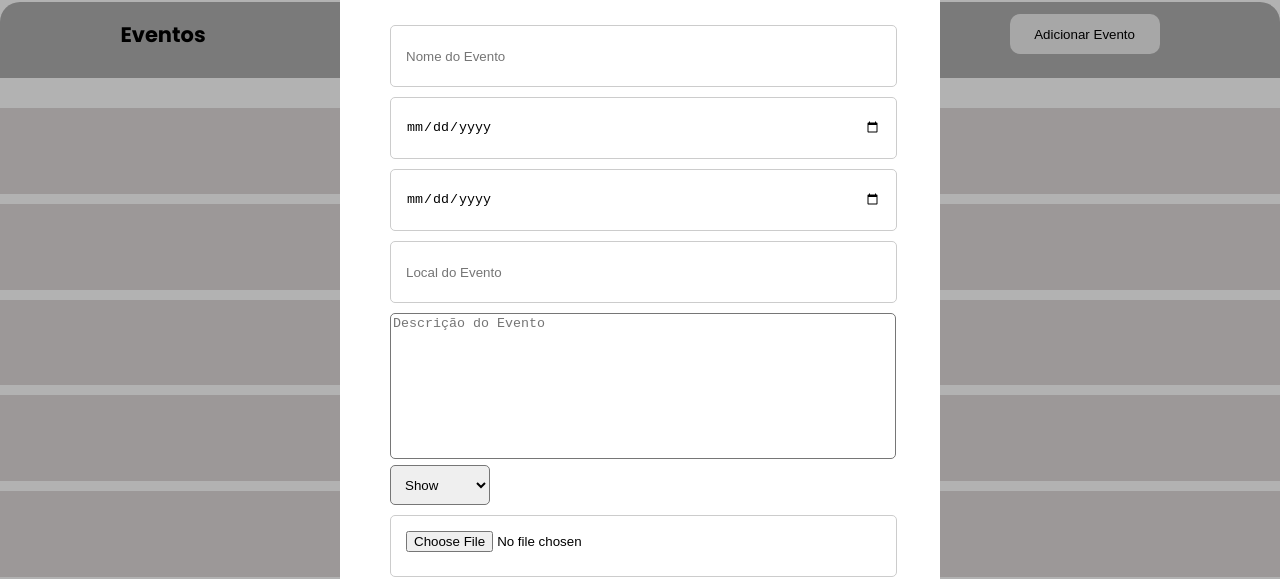
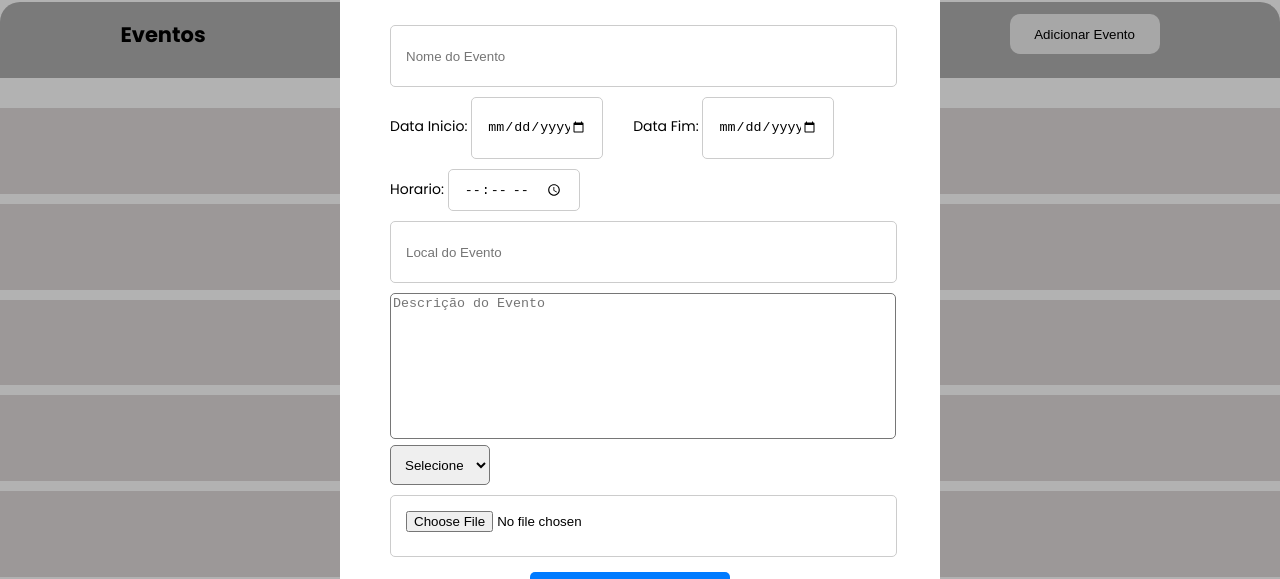
Before and after one commit to pedroedu06/EventFlow, a React (Vite) app in the folder front/eventflow/: page /dashbordEvent in a window 1280 px wide. Both pictures are taken after typing "Sample" into the empty fields and a click on the button "Adicionar Evento". Shown: the part 100-679 px from the top of the page. Built offline with nearby package versions, Linux system fonts and the light colour scheme.

Commit message:
modificacoes no registro de evento e banco de dados, adcionado mais informacoes sobre o evento

```diff
--- a/front/eventflow/src/pages/dashboard/dashadmevent.css
+++ b/front/eventflow/src/pages/dashboard/dashadmevent.css
@@ -139,6 +139,16 @@
     border-radius: 5px;
 }
 
+.date .dataEvent {
+    margin-right: 30px;
+    width: 100px;
+}
+
+.dateTime .horarioEvent {
+    width: 100px;
+    height: 10px;
+}
+
 .modalContainer textarea {
     width: 100%;
     height: 140px;
--- a/front/eventflow/src/pages/dashboard/dashadmevent.tsx
+++ b/front/eventflow/src/pages/dashboard/dashadmevent.tsx
@@ -7,11 +7,11 @@ import { FaInfoCircle } from "react-icons/fa";
 import { MdOutlineArrowBackIos } from "react-icons/md";
 import axios from 'axios'
 
-
 const DashbordEvent: React.FC = () => {
     const [name, setName] = useState("");
     const [dataInicio, setdataInicio] = useState("");
     const [dataFim, setdataFim] = useState("");
+    const [horarioEvent, setDatatime] = useState("");
     const [local, setLocal] = useState("");
     const [description, setDescription] = useState("");
     const [optionValue, setOptionValue] = useState("");
@@ -26,6 +26,8 @@ const DashbordEvent: React.FC = () => {
         setFile(e.target.files[0]);
     }
 };
+
+    //axios.get("http://localhost:5000/getEvents")
 
     // abertura e fechamento de modal
     const openModal: any = () =>{
@@ -62,11 +64,12 @@ const DashbordEvent: React.FC = () => {
 
     const handleSubmit = (e: React.FormEvent) => {
             e.preventDefault()
-
+            console.log(optionValue)
             axios.post("http://localhost:5000/registroevento", {
                 name,
                 dataInicio,
                 dataFim,
+                horarioEvent,
                 local,
                 description,
                 optionValue
@@ -77,6 +80,8 @@ const DashbordEvent: React.FC = () => {
             .catch(error => {
                 console.log("evento nao registrado pae", error)
             })
+
+
 
             if (!file) {
                 console.log("sem arquivo");
@@ -168,11 +173,20 @@ const DashbordEvent: React.FC = () => {
                 <button className="fechar">X</button>
                     <form className="AdicionarEvento">
                         <input type="text" placeholder="Nome do Evento" onChange={(e:any) => setName(e.target.value)} required/>
-                        <input type="date" className="dataEvent" onChange={(e:any) => setdataInicio(e.target.value)} required/>
-                        <input type="date" className="dataEvent" onChange={(e:any) => setdataFim(e.target.value)} required/>
+                        <div className="date">
+                            <label htmlFor="date">Data Inicio: </label>
+                            <input type="date" className="dataEvent" onChange={(e:any) => setdataInicio(e.target.value)} required/>
+                            <label htmlFor="date">Data Fim: </label>
+                            <input type="date" className="dataEvent" onChange={(e:any) => setdataFim(e.target.value)} required/>
+                        </div>
+                        <div className="dateTime">
+                            <label htmlFor="time">Horario: </label>
+                            <input type="time" className="horarioEvent" placeholder="Horario de Inicio" onChange={(e:any) => setDatatime(e.target.value)} />
+                        </div>
                         <input type="text" placeholder="Local do Evento" onChange={(e:any) => setLocal(e.target.value)} required/>
                         <textarea maxLength={1000} placeholder="Descrição do Evento" className="descricaoEvento" onChange={(e:any) => setDescription(e.target.value)} required></textarea>
                         <select value={optionValue} onChange={handleChange} required>
+                            <option value="">Selecione uma opção</option>
                             <option value="Show">Show</option>
                             <option value="Feira">Feira</option>
                             <option value="Workshop">Workshop</option>
```
Also changed, not shown: 2 other files (tests, documents, lock files or other folders).
